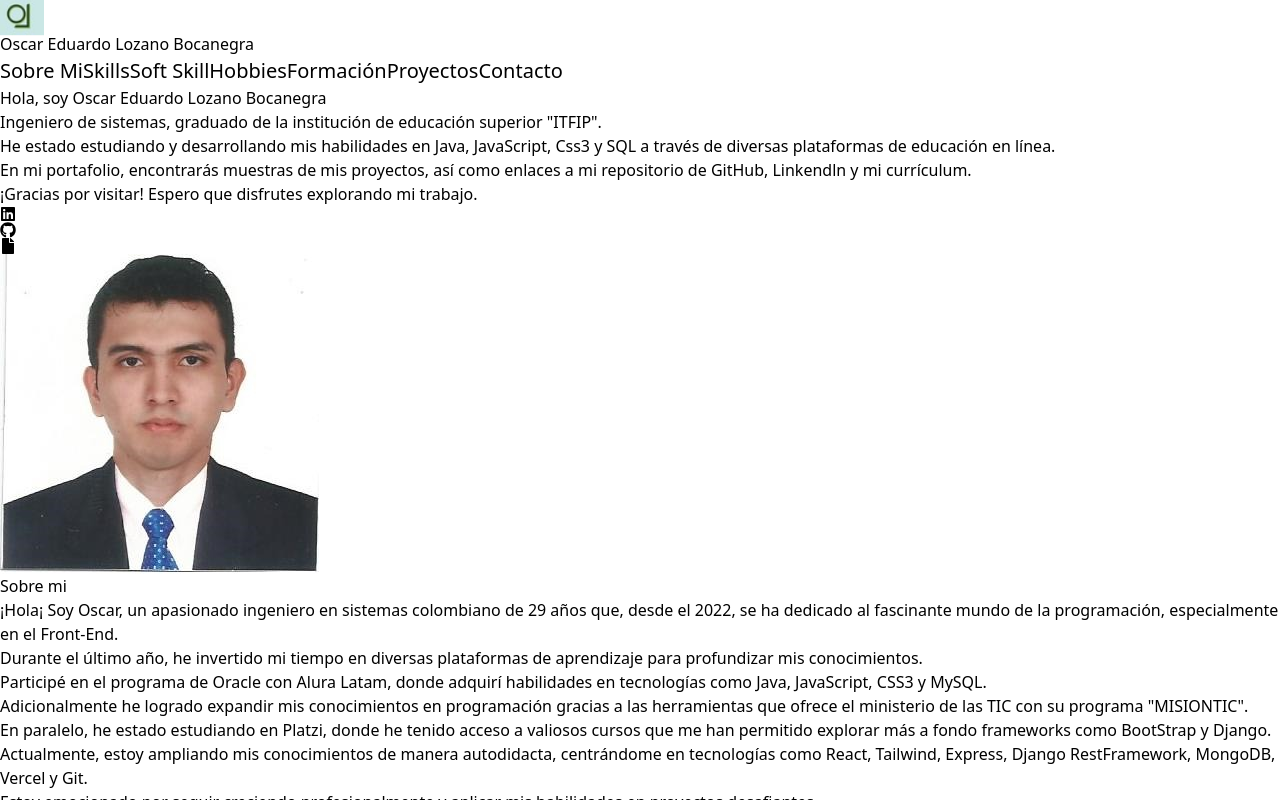
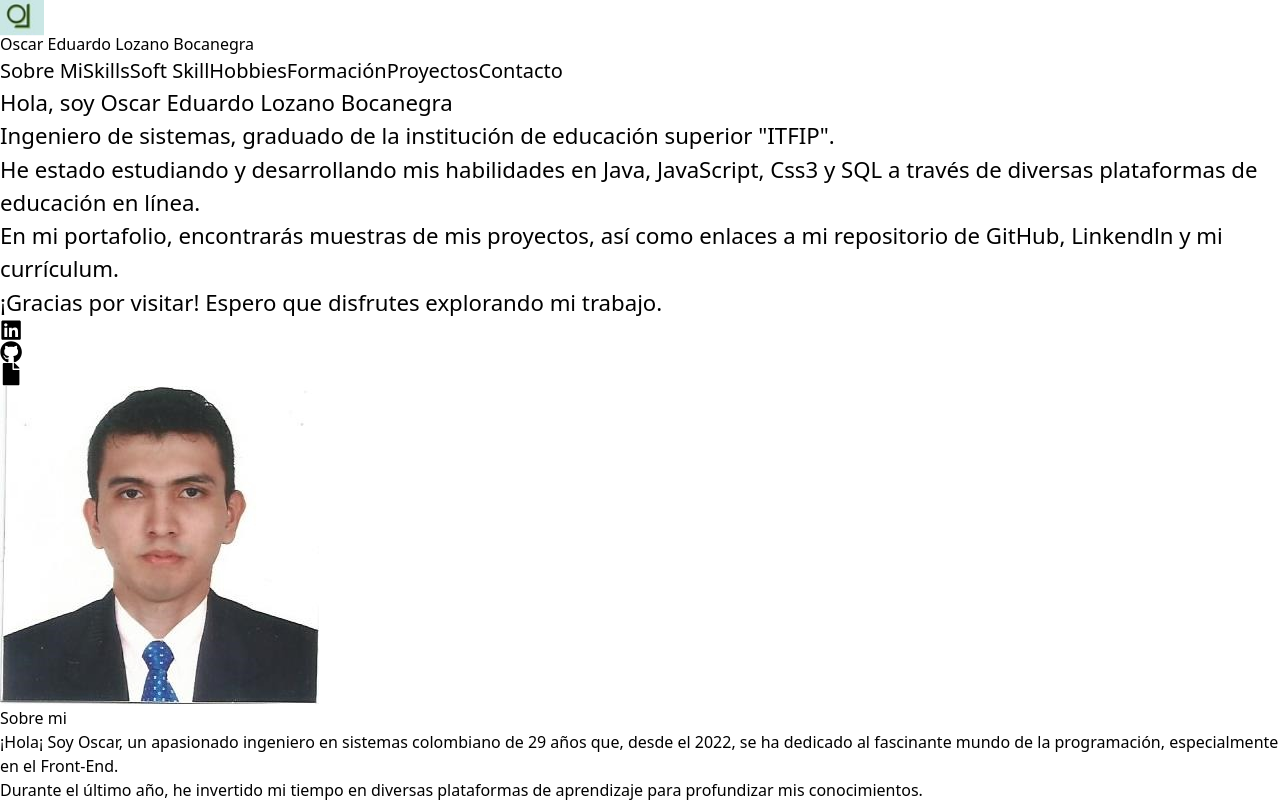
Before and after one commit to Olozano1194/portafolio, a React (Vite) app: page / in a window 1280 px wide. Shown: the top 800 px of the page. Built offline with nearby package versions, Linux system fonts and the light colour scheme.

Commit message:
Se estan haciendo arreglos a los estilos, para que quede más responsivo el portafolio

```diff
--- a/src/components/FormacionAcademica.jsx
+++ b/src/components/FormacionAcademica.jsx
@@ -3,16 +3,19 @@ import { datos } from "../data/formacionAcademica";
 
 function FormacionAcademica() {
     return (
-        <section className="w-full overflow-hidden flex flex-col justify-center items-center p-5 border-b-2 border-stone-900">
+        <section className="w-full flex flex-col justify-center items-center p-5 border-b-2 border-stone-900">
             <h1 id="formacionAcademica" className="font-bold text-center text-4xl p-5">Formación Académica</h1>
-            <ul  className="w-full flex flex-wrap justify-between text-center gap-5 mt-5 text-3xl cursor-pointer" >
+            <ul  className="w-full flex justify-center items-center flex-wrap md:justify-between text-center gap-5 mt-5 text-3xl cursor-pointer" >
                 { datos.map((item) => (
                     <li key={item.id} className='flex items-center flex-col justify-center'>
-                    <img
-                        className={`w-40 h-30 rounded-xl ${item.imagen === 'PracticanteTic' ? 'w-40 h-32': ''} ${item.imagen === 'TecnologoPlatzi' ? 'w-40 h-28': ''} `}
-                        src={`/portafolio/assets/formacion-${item.imagen}.png`}
-                        alt={`Logo ${item.imagen}`} />
-
+                        <div className="w-48 h-32 flex items-center justify-center bg-gray-200 overflow-hidden">
+                            <img
+                                className=" rounded-xl max-w-full max-h-full object-contain"
+                                // className={`w-48 h-30 rounded-xl ${item.imagen === 'PracticanteAlura' ? 'w-40 h-25': ''} ${item.imagen === 'TecnologoPlatzi' ? 'w-40 h-28': ''} `}
+                                src={`/portafolio/assets/formacion-${item.imagen}.png`}
+                                alt={`Logo ${item.imagen}`}
+                            />
+                        </div>
                         <span className={`w-48 text-lg mt-3`}>{item.titulacion}</span>
                         <span className="w-32 text-lg">{item.date}</span>
                     </li>
--- a/src/components/Proyectos.jsx
+++ b/src/components/Proyectos.jsx
@@ -9,9 +9,9 @@ function Proyectos() {
 
             {
                 proyectos.map((proyecto) => (
-                    <article key={proyecto.id} className="flex justify-between">
+                    <article key={proyecto.id} className="flex items-center justify-center flex-col md:justify-between md:flex-row">
                         <img
-                            className="w-80 h-60 mr-10 p-5 rounded-3xl cursor-pointer"
+                            className="w-80 h-60 md:mr-10 p-5 rounded-3xl cursor-pointer"
                             src={`/portafolio/assets/proyecto-${proyecto.img}.png`}
                             alt={`imagen ${proyecto.img}`} />
 
@@ -21,7 +21,7 @@ function Proyectos() {
                             <p>{proyecto.description}</p>
                         </div>
 
-                        <div className="flex justify-center flex-col items-center ml-10 gap-5 text-white text-lg">
+                        <div className="flex justify-center flex-col items-center md:ml-10 gap-5 text-white text-lg">
                             <Link to={proyecto.repo} target="_blank" className="bg-blue-700 rounded-xl p-2 ">Repositorio</Link>
                             {
                                 proyecto.tipo === 'Demo' ? (
--- a/src/components/Redes.jsx
+++ b/src/components/Redes.jsx
@@ -5,8 +5,9 @@ import { FaLinkedin, FaGithub, FaFile  } from 'react-icons/fa';
 
 function Redes() {
     return (
-        <div className="text-justify text-lg text-slate-950 border-b-2 border-stone-900">
-            <p>Hola, soy <span className='text-black font-bold'>Oscar Eduardo Lozano Bocanegra</span></p>
+        <div className="redesDiv text-justify text-[1.05rem] text-slate-950 border-b-2 border-stone-900 md:text-[1.4rem]">
+            <p>Hola, soy <span className='text-black font-bold'>Oscar Eduardo Lozano Bocanegra</span>
+            </p>
 
             <p>Ingeniero de sistemas, graduado de la institución de educación superior
                 <span className='font-bold'> "ITFIP"</span>.<br></br> He estado estudiando y desarrollando mis habilidades en Java,
@@ -14,8 +15,7 @@ function Redes() {
                 En mi portafolio, encontrarás muestras de mis proyectos, así como enlaces a mi repositorio
                 de GitHub, Linkendln y mi currículum.<br></br>
                 ¡Gracias por visitar! Espero que disfrutes explorando mi trabajo.
-
-                </p>
+            </p>
 
                 <div className='flex items-center justify-center gap-10 p-4 text-4xl'>
                     <Link to={'https://www.linkedin.com/in/OlozanoBocanegra'} target='_blank' className='hover:text-cyan-500 redes'><FaLinkedin /></Link>
--- a/src/index.css
+++ b/src/index.css
@@ -48,6 +48,40 @@ a:hover {
 }
 
 /*--------------Redes------------------*/
+.redesDiv {
+    @media (min-width: 414px){
+        font-size: 1.06rem;
+    }
+    @media (min-width: 513px) {
+        font-size: 1.12rem;
+    }
+    @media (min-width: 540px) {
+        font-size: 1.13rem;
+    }
+    @media (min-width: 568px) {
+        font-size: 1.18rem;
+    }
+    @media (min-width: 592px) {
+        font-size: 1.19rem;
+    }
+    @media (min-width: 597px) {
+        font-size: 1.2rem;
+    }
+    @media (min-width: 602px) {
+        font-size: 1.21rem;
+    }
+    @media (min-width: 670px) {
+        font-size: 1.3rem;
+    }
+    @media (min-width: 717px) {
+        font-size: 1.35rem;
+    }
+    @media (min-width: 760px) {
+        font-size: 1.387rem;
+    }
+
+}
+
 .redes:hover {
     transform: scale(1.2);
 }
@@ -78,6 +112,7 @@ a:hover {
     transform: scale(1.2);
 
 }
+
 .iconJS:hover {
     color: #c9bd6f;
     transform: scale(1.2);
```
